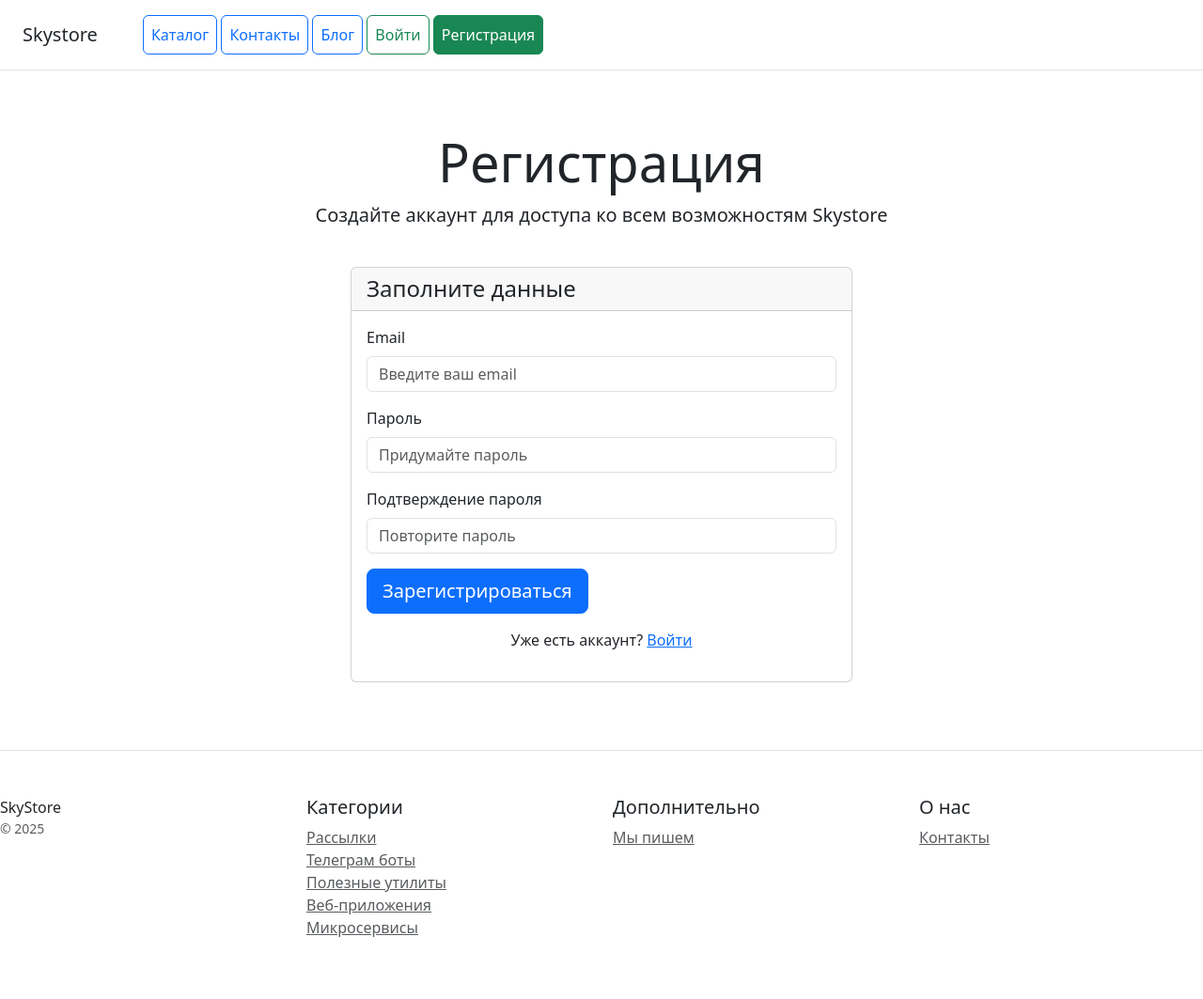
After one commit to Kilavyk/introduction-Django, a Django app: page /users/register/ in a window 1280 px wide. The commit adds this page. Shown: the whole page at 94% size. Run offline with Django 5.2, Linux system fonts and the light colour scheme; some libraries are stand-ins or nearby versions.

Commit message:
registration form templates

```diff
--- a/catalog/templates/includes/header.html
+++ b/catalog/templates/includes/header.html
@@ -4,5 +4,12 @@
         <a class="p-2 btn btn-outline-primary" href="{% url 'catalog:home' %}">Каталог</a>
         <a class="p-2 btn btn-outline-primary" href="{% url 'catalog:contacts' %}">Контакты</a>
         <a class="p-2 btn btn-outline-primary" href="{% url 'blog:post_list' %}">Блог</a>
+        {% if user.is_authenticated %}
+            <a class="p-2 btn btn-outline-secondary" href="#">Профиль</a>
+            <a class="p-2 btn btn-outline-danger" href="{% url 'users:logout' %}">Выйти</a>
+        {% else %}
+            <a class="p-2 btn btn-outline-success" href="{% url 'users:login' %}">Войти</a>
+            <a class="p-2 btn btn-success" href="{% url 'users:register' %}">Регистрация</a>
+        {% endif %}
     </nav>
 </div>
--- a/config/urls.py
+++ b/config/urls.py
@@ -23,4 +23,5 @@ urlpatterns = [
     path("admin/", admin.site.urls),
     path('', include('catalog.urls', namespace="catalog")),
     path('blog/', include('blog.urls')),  # добавляем URL блога
+    path('users/', include('users.urls', namespace='users')),  # добавляем URL авторизации
 ] + static(settings.MEDIA_URL, document_root=settings.MEDIA_ROOT)
--- /dev/null
+++ b/users/templates/users/register.html
@@ -0,0 +1,61 @@
+{% extends 'base.html' %}
+
+{% block title %}Регистрация - Skystore{% endblock %}
+
+{% block content %}
+<div class="pricing-header px-3 py-3 pt-md-5 pb-md-4 mx-auto text-center">
+    <h1 class="display-4">Регистрация</h1>
+    <p class="lead">Создайте аккаунт для доступа ко всем возможностям Skystore</p>
+</div>
+
+<div class="container">
+    <div class="row justify-content-center">
+        <div class="col-lg-6">
+            <div class="card mb-4 box-shadow">
+                <div class="card-header">
+                    <h4 class="my-0 font-weight-normal">Заполните данные</h4>
+                </div>
+                <div class="card-body">
+                    <form method="post">
+                        {% csrf_token %}
+
+                        {% if form.errors %}
+                        <div class="alert alert-danger">
+                            {% for field, errors in form.errors.items %}
+                                {% for error in errors %}
+                                    <p>{{ error }}</p>
+                                {% endfor %}
+                            {% endfor %}
+                        </div>
+                        {% endif %}
+
+                        <div class="mb-3">
+                            <label for="id_email" class="form-label">Email</label>
+                            <input type="email" name="email" class="form-control" id="id_email"
+                                   placeholder="Введите ваш email" required>
+                        </div>
+
+                        <div class="mb-3">
+                            <label for="id_password1" class="form-label">Пароль</label>
+                            <input type="password" name="password1" class="form-control" id="id_password1"
+                                   placeholder="Придумайте пароль" required>
+                        </div>
+
+                        <div class="mb-3">
+                            <label for="id_password2" class="form-label">Подтверждение пароля</label>
+                            <input type="password" name="password2" class="form-control" id="id_password2"
+                                   placeholder="Повторите пароль" required>
+                        </div>
+
+                        <button type="submit" class="btn btn-lg btn-block btn-primary">Зарегистрироваться</button>
+                    </form>
+
+                    <div class="mt-3 text-center">
+                        <p>Уже есть аккаунт? <a href="{% url 'users:login' %}" class="text-primary">Войти</a></p>
+                    </div>
+                </div>
+            </div>
+        </div>
+    </div>
+</div>
+{% endblock %}
--- /dev/null
+++ b/users/urls.py
@@ -0,0 +1,10 @@
+from django.urls import path
+from . import views
+
+app_name = 'users'
+
+urlpatterns = [
+    path('register/', views.register, name='register'),
+    path('login/', views.user_login, name='login'),
+    path('logout/', views.user_logout, name='logout'),
+]
```
Also changed, not shown: users/templates/users/login.html (added, +51 -0 lines).
